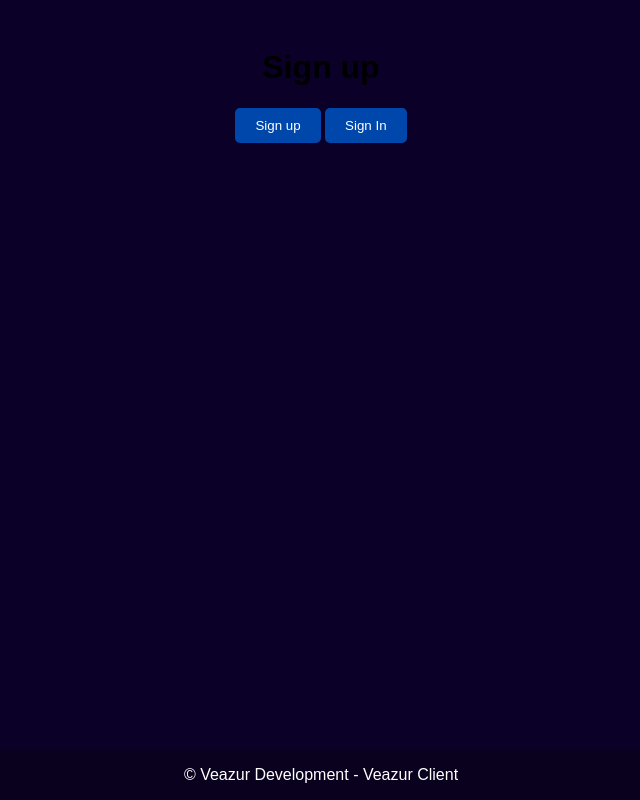
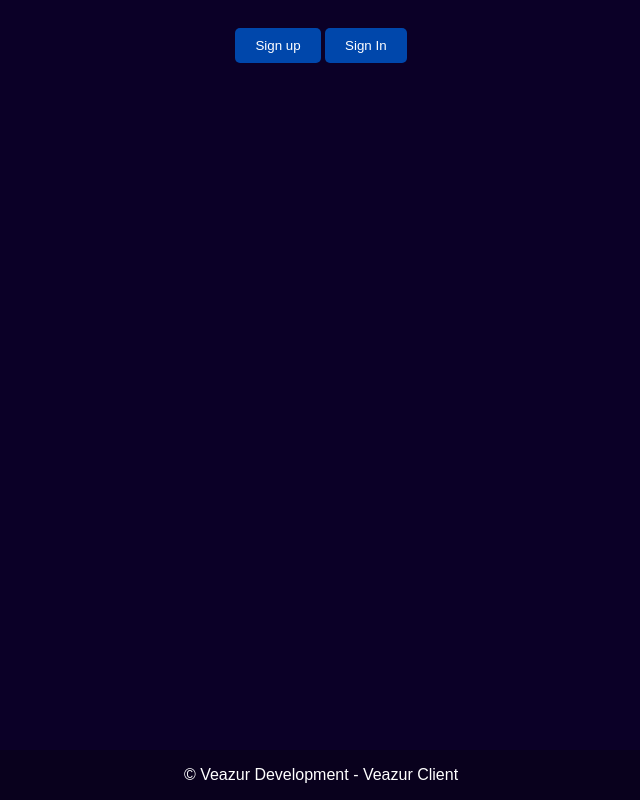
Before and after one commit to veazur/Veazur-Dash, a website: page public/index.html in a window 1280 px wide. Shown: the whole page, without its empty margins (319-959 px from the left). Drawn offline with Linux system fonts and the light colour scheme.

Commit message:
wtf is this shit

```diff
--- a/public/index.html
+++ b/public/index.html
@@ -6,7 +6,6 @@
   <title>Veazur Client</title>
 </head>
 <body>
-  <h1>Sign up</h1>
   <button class="button" onclick="location.href='register'">Sign up</button>
   <button class="button" onclick="location.href='login'">Sign In</button>
 </body>
```
